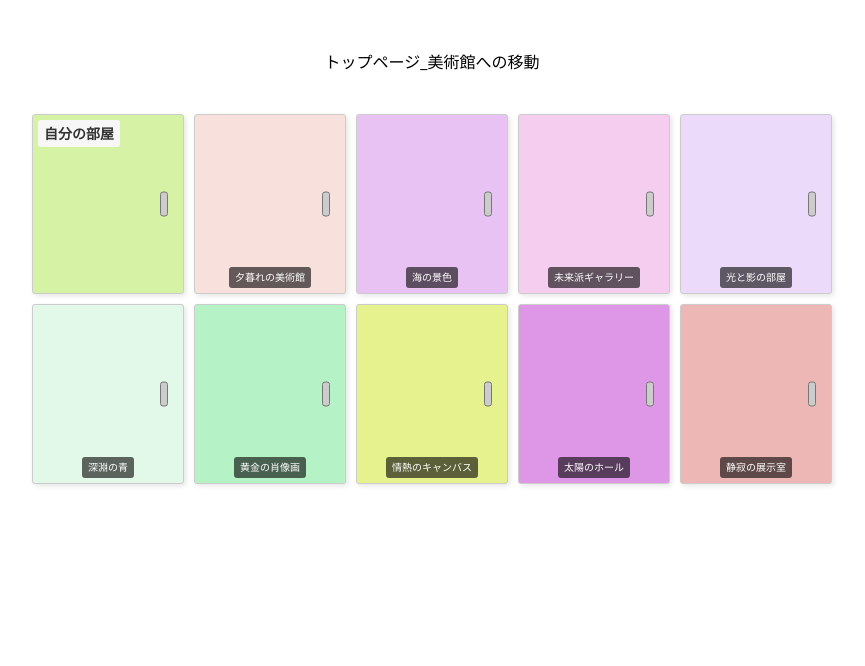
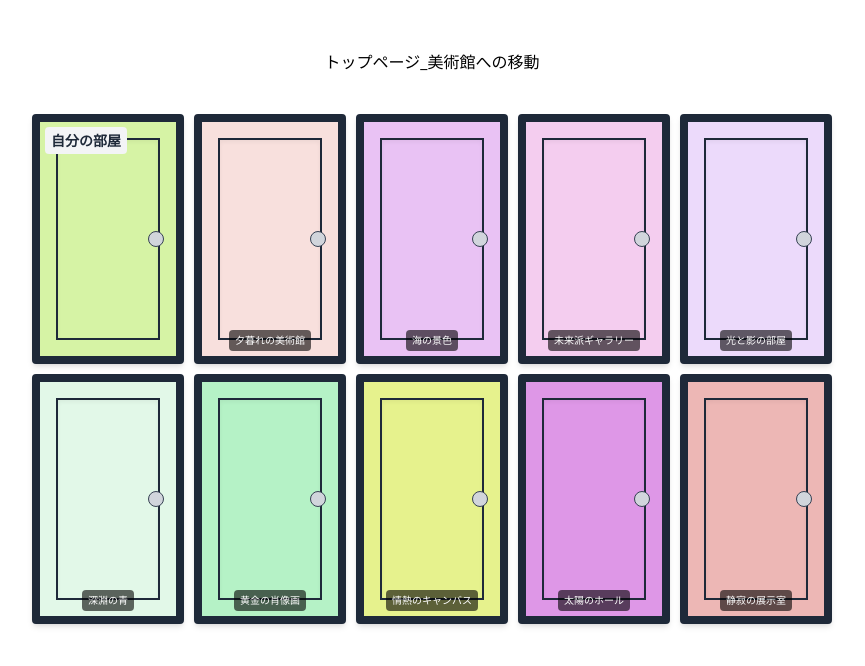
Before and after one commit to yui-szk/virtual-museum, a React (Vite) app in the folder app/frontend/: page / in a window 1280 px wide. Shown: the top 666 px of the page, without its empty margins (208-1073 px from the left). Built offline with nearby package versions, Linux system fonts and the light colour scheme.

Commit message:
ドアのデザインを変更しました

```diff
--- a/app/frontend/src/TopPage.tsx
+++ b/app/frontend/src/TopPage.tsx
@@ -75,76 +75,85 @@ export default function TopPage() {
   );
 }
 
-
+//?-------------------------------------------------------------
 // ドアコンポーネントのProps型
 interface DoorProps {
   door: Door;
   onClick: (doorName: string) => void;
 }
 
-// HACK: styleをTailwind CSSに変換する
-//*個々のドアを表すコンポーネント。（最初の画像デザインに戻す）
+// ドアコンポーネント（Tailwind CSS 版）
 const DoorComponent: React.FC<DoorProps> = ({ door, onClick }) => {
   return (
     <div
       onClick={() => onClick(door.name)}
-      style={{
-        // ドア本体のスタイル
-        backgroundColor: door.color,
-        height: '180px',
-        width: '100%',
-        cursor: 'pointer',
-        position: 'relative',
-        transition: 'transform 0.1s ease-in-out',
-        userSelect: 'none',
+      className={`
+        relative
+        w-full
+        h-[250px]
+        cursor-pointer
+        select-none
+        transition-transform
+        duration-100
+        ease-in-out
+        rounded-sm
 
-        // 雰囲気
-        border: '1px solid #ccc', // 細い枠線
-        borderRadius: '3px',
-        boxShadow: '2px 2px 5px rgba(0,0,0,0.1)', // 控えめなシャドウ
-        display: 'flex',
-        flexDirection: 'column',
-        alignItems: 'center',
-        justifyContent: 'flex-start',
-        overflow: 'hidden',
-      }}
+        /* ドアのまわりに黒い縁 (border-2 border-black) */
+        border-8 border-gray-800
+
+        shadow-md
+        flex flex-col items-center justify-start
+        overflow-hidden
+        hover:scale-[1.03]
+      `}
+      style={{ backgroundColor: door.color }}
     >
-      {/* ドアハンドル（丸みを帯びた形状） */}
-      <div style={{
-        position: 'absolute',
-        right: '15px',
-        top: '50%',
-        transform: 'translateY(-50%)',
-        width: '8px', // 幅を細く
-        height: '25px', // 高さを短く
-        backgroundColor: '#ccc',
-        borderRadius: '3px',
-        border: '1px solid #777',
-      }} />
+      {/* 内側の段差パネル（画像のような枠） */}
+      <div
+        className="
+          absolute top-4 left-4 right-4 bottom-4
 
-      {/* ドア名を表示 (nameを表示) */}
-      <div style={{
-        position: 'absolute',
-        top: door.isMine ? '5px' : 'auto', // 自分の部屋は上部
-        bottom: door.isMine ? 'auto' : '5px', // 他の部屋は下部
-        left: door.isMine ? '5px' : '50%', // 自分の部屋は左寄せ
-        transform: door.isMine ? 'none' : 'translateX(-50%)', // 他の部屋は中央揃え
+          // 中の線
+          border-2 border-gray-800
 
-        backgroundColor: door.isMine ? '#f7f7f7' : 'rgba(0, 0, 0, 0.6)', // 自分の部屋は明るい、他は暗い背景
-        color: door.isMine ? '#333' : 'white', // 自分の部屋は濃い、他は白い文字
-        padding: '3px 6px',
-        borderRadius: '3px',
-        fontSize: door.isMine ? '14px' : '10px',
-        fontWeight: door.isMine ? 'bold' : 'normal',
-        textAlign: 'center',
-        maxWidth: '90%',
-        overflow: 'hidden',
-        whiteSpace: 'nowrap',
-        textOverflow: 'ellipsis',
-      }}>
+          shadow-inner
+        "
+      />
+
+      {/* ドアハンドル（丸い・右側） */}
+      <div
+        className="
+          absolute right-[12px] top-1/2
+          -translate-y-1/2
+
+          /* ドアノブを丸くするためにサイズを調整 (w-4 h-4は正方形) */
+          w-4 h-4
+
+          /* 変更3: ドアノブはグレーで固定、円のように丸くする */
+          bg-gray-300
+          border border-gray-700
+          rounded-full
+        "
+      />
+
+      {/* ドア名ラベル */}
+      <div
+        className={`
+          absolute
+          px-[6px] py-[3px]
+          rounded
+          max-w-[90%]
+          text-ellipsis overflow-hidden whitespace-nowrap
+          text-center
+          ${
+            door.isMine
+              ? "top-[5px] left-[5px] bg-gray-100 text-gray-800 text-[14px] font-bold"
+              : "bottom-[5px] left-1/2 -translate-x-1/2 bg-black/60 text-white text-[10px]"
+          }
+        `}
+      >
         {door.name}
       </div>
-
     </div>
   );
 };
```
